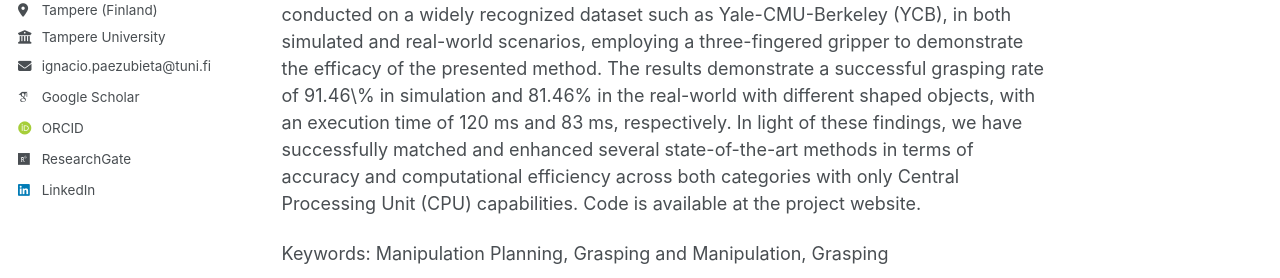
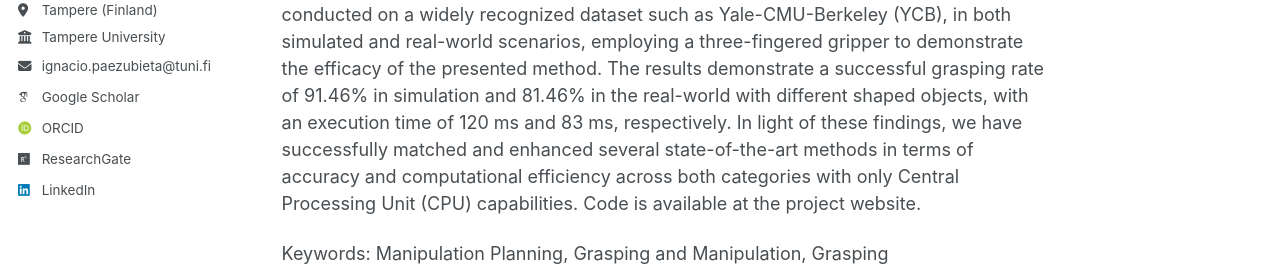
Before and after one commit to ignpaub/ignpaub.github.io, a Jekyll site: the page built from _publications/2025-P1-GeoGraspEvo_multifinger_Grasp_Pose_Estimation.md, in a window 1280 px wide and 900 px high. Shown: the part 445-723 px from the top of the window. Built offline with Jekyll 4.4.1, drawn with Linux system fonts in a browser that asks for light colours; some web fonts are replaced; some of the changed text lies outside the part shown.

```diff
--- a/_publications/2025-P1-GeoGraspEvo_multifinger_Grasp_Pose_Estimation.md
+++ b/_publications/2025-P1-GeoGraspEvo_multifinger_Grasp_Pose_Estimation.md
@@ -12,6 +12,6 @@ citation: 'Ignacio de Loyola Páez-Ubieta, Santiago Timoteo Puente, Daniel Frau-
 
 ---
 
-Grasping objects is a simple task for humans, but transferring this ability to robots is much more complex. Existing methods can be grouped into two categories: analytical and data-driven. In recent years, due to the advancement in computing capabilities, the research community has shifted its focus to the second group of algorithms. In this article, we propose a novel grasping method called GeoGraspEvo. It belongs to the group of analytical methods and allows to obtain the best combination of grasping points for multi-fingered grippers, starting from three fingers. The procedure is explained in full, starting from gripper parameters and a Point Cloud (PC), through the extraction of the gripping areas and candidate points, to the creation of ranking functions. Experiments are conducted on a widely recognized dataset such as Yale-CMU-Berkeley (YCB), in both simulated and real-world scenarios, employing a three-fingered gripper to demonstrate the efficacy of the presented method. The results demonstrate a successful grasping rate of 91.46\% in simulation and 81.46% in the real-world with different shaped objects, with an execution time of 120 ms and 83 ms, respectively. In light of these findings, we have successfully matched and enhanced several state-of-the-art methods in terms of accuracy and computational efficiency across both categories with only Central Processing Unit (CPU) capabilities. Code is available at the project website.
+Grasping objects is a simple task for humans, but transferring this ability to robots is much more complex. Existing methods can be grouped into two categories: analytical and data-driven. In recent years, due to the advancement in computing capabilities, the research community has shifted its focus to the second group of algorithms. In this article, we propose a novel grasping method called GeoGraspEvo. It belongs to the group of analytical methods and allows to obtain the best combination of grasping points for multi-fingered grippers, starting from three fingers. The procedure is explained in full, starting from gripper parameters and a Point Cloud (PC), through the extraction of the gripping areas and candidate points, to the creation of ranking functions. Experiments are conducted on a widely recognized dataset such as Yale-CMU-Berkeley (YCB), in both simulated and real-world scenarios, employing a three-fingered gripper to demonstrate the efficacy of the presented method. The results demonstrate a successful grasping rate of 91.46% in simulation and 81.46% in the real-world with different shaped objects, with an execution time of 120 ms and 83 ms, respectively. In light of these findings, we have successfully matched and enhanced several state-of-the-art methods in terms of accuracy and computational efficiency across both categories with only Central Processing Unit (CPU) capabilities. Code is available at the project website.
 
 Keywords: Manipulation Planning, Grasping and Manipulation, Grasping
```
